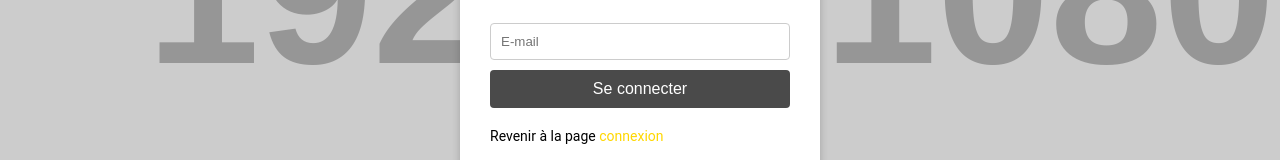
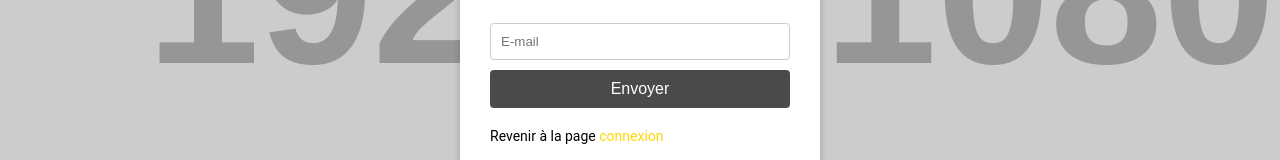
Before and after one commit to 49maodo/red-hotel, a Next.js app: page /auth/forgotpassword in a window 1280 px wide. Shown: the part 391-551 px from the top of the page. Built offline with nearby package versions, Linux system fonts and the light colour scheme.

Commit message:
#5 update buttou forg

```diff
--- a/src/app/auth/forgotpassword/page.js
+++ b/src/app/auth/forgotpassword/page.js
@@ -95,7 +95,7 @@
           onChange={(e) => setEmail(e.target.value)}
           required
         />
-        <Button type="submit">Se connecter</Button>
+        <Button type="submit">Envoyer</Button>
       </form>
       <Signup>
         <p>
--- a/src/app/globals.css
+++ b/src/app/globals.css
@@ -6,3 +6,6 @@
 active {
     background-color: #444;
   }
+.sidebar{
+
+}
--- a/src/components/Header.js
+++ b/src/components/Header.js
@@ -60,11 +60,11 @@
 export const Header = ({ onLogout }) => (
   <HeaderWrapper>
     <Title>Dashboard</Title>
+    <Notifications>
     <SearchWrapper>
       <SearchInput placeholder="Recherche" />
       <FaSearch style={{ position: 'absolute', right: 10, top: '50%', transform: 'translateY(-50%)', color: '#aaa' }} />
     </SearchWrapper>
-    <Notifications>
       <NotificationIcon>
         <FaBell />
         <span className="badge">3</span>
--- a/src/components/Sidebar.js
+++ b/src/components/Sidebar.js
@@ -64,7 +64,7 @@
 
 export const Sidebar = ({ user }) => {
   return (
-    <SidebarWrapper>
+    <SidebarWrapper className='sidebar'>
       <div>
         <Logo>RED PRODUCT</Logo>
         <Menu>
```
Also changed, not shown: public/image/bg.jpg (added).
